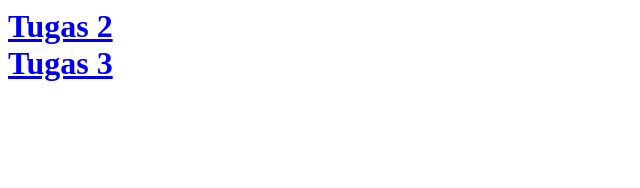
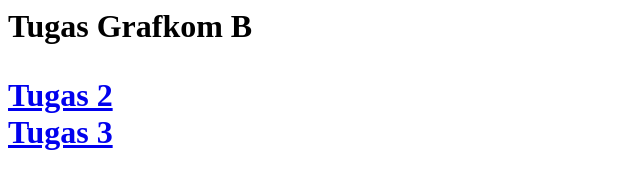
Before and after one commit to grafkom-b-if-its-2019/tugas-3-yongdoc, a plain HTML site: page index.html in a window 1280 px wide. Shown: the whole page, without its empty margins (0-640 px from the left). Drawn offline with Linux system fonts and the light colour scheme.

Commit message:
Update index.html

```diff
--- a/index.html
+++ b/index.html
@@ -1,4 +1,7 @@
-<h1><a href="tugas2/">Tugas 2</a>
+<h1>
+Tugas Grafkom B
+
+<p><a href="tugas2/">Tugas 2</a>
 </br>
-<a href="tugas3/">Tugas 3</a>
+<a href="tugas3/">Tugas 3</a></p>
 </h1>
```
